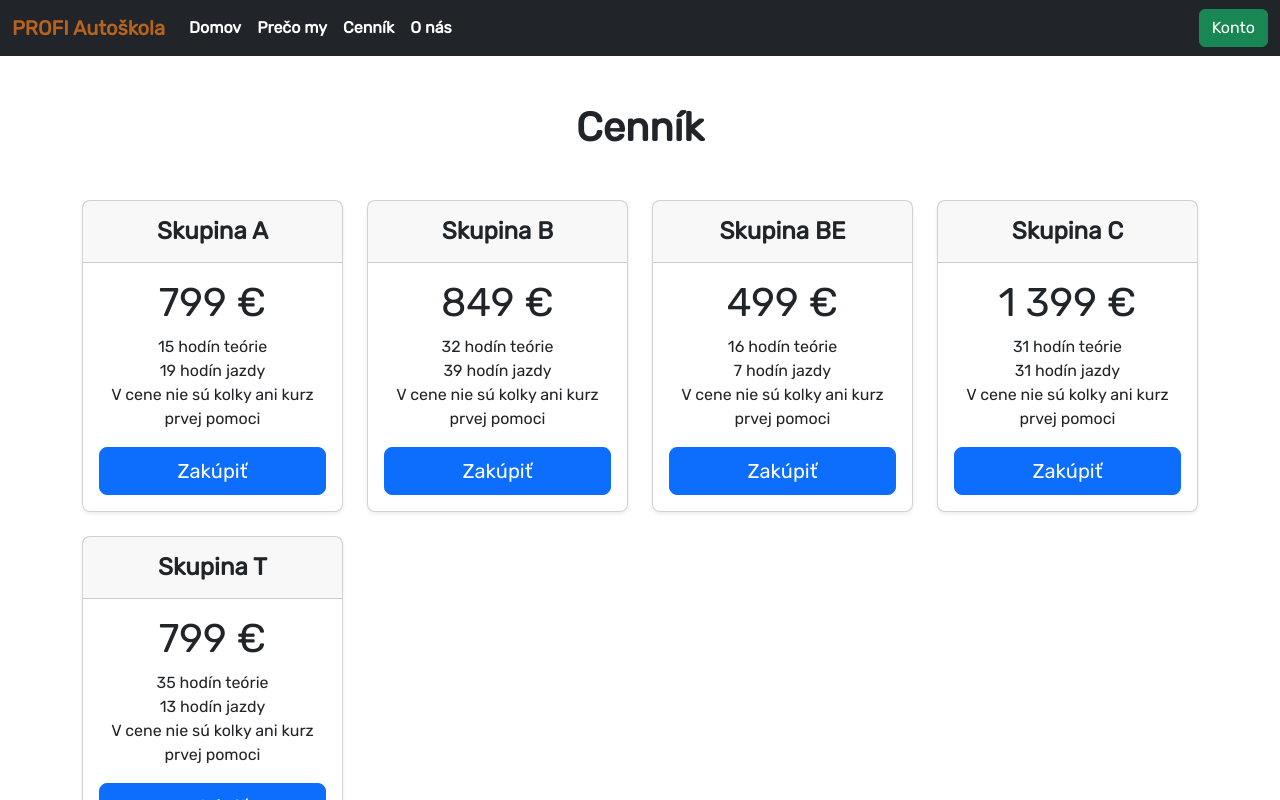
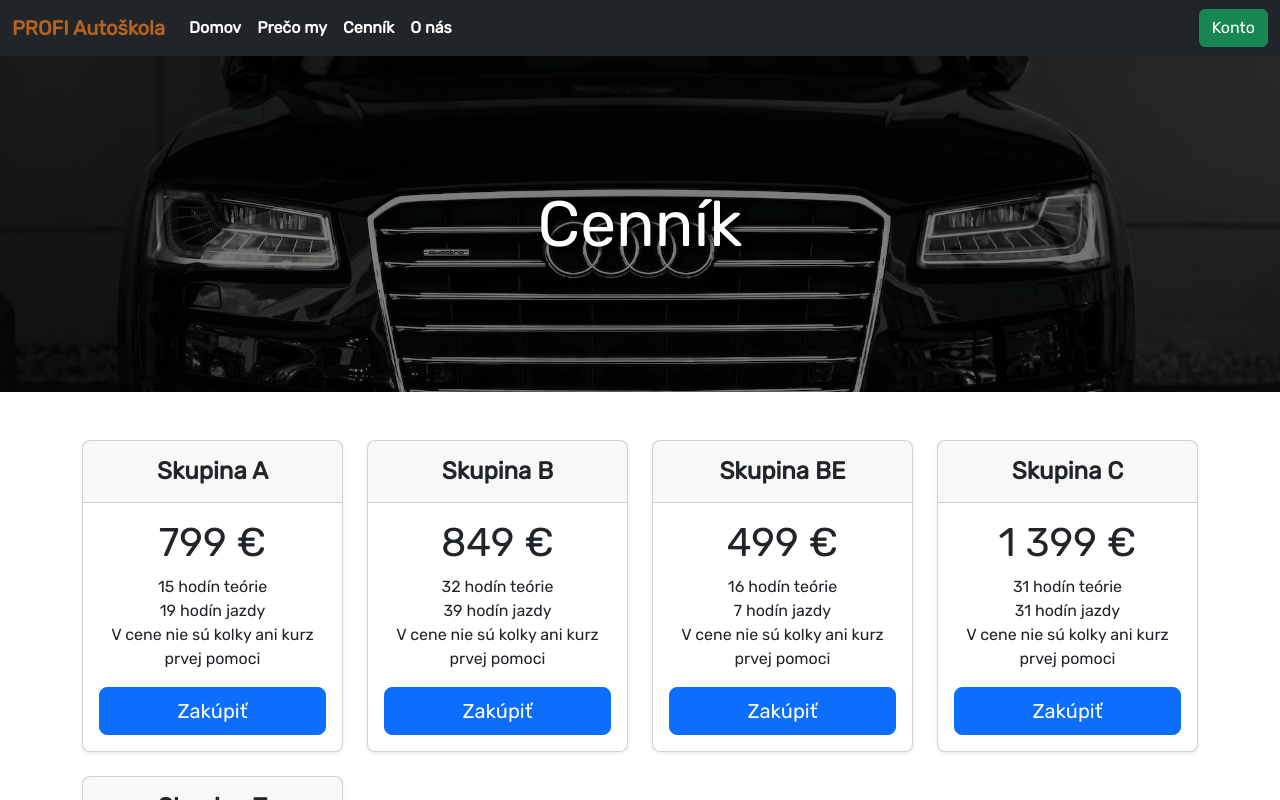
Before and after one commit to peto123455/vaii, a Vue app in the folder vaii-frontend/: page /pricing in a window 1280 px wide. Shown: the top 800 px of the page. Built offline with nearby package versions, Linux system fonts and the light colour scheme.

Commit message:
Small changes

```diff
--- a/vaii-frontend/src/assets/main.css
+++ b/vaii-frontend/src/assets/main.css
@@ -1,12 +1,20 @@
+/* Global CSS */
+
+* {
+  padding: 0;
+  margin: 0;
+}
+
 body {
   margin: 0;
   font-family: Rubik, sans-serif;
 }
 
-/*.main-page {
+.page-content {
   min-height: 100vh;
-  background: rgb(117,232,255);
-  background: linear-gradient(180deg, rgba(117,232,255,1) 0%, rgba(46,46,158,1) 82%, rgba(36,31,133,1) 100%);
+  /*background: rgb(117,232,255);
+  background: linear-gradient(180deg, rgba(117,232,255,1) 0%, rgba(46,46,158,1) 82%, rgba(36,31,133,1) 100%);*/
+  background: url("static-img/dark_geometric.png");
 }
 
 .page-container {
@@ -15,4 +23,24 @@ body {
   -webkit-box-shadow: 0px 0px 5px 3px rgba(0,0,0,0.75);
   -moz-box-shadow: 0px 0px 5px 3px rgba(0,0,0,0.75);
   box-shadow: 0px 0px 5px 3px rgba(0,0,0,0.75);
-}*/
+}
+
+.banner {
+  position: relative;
+}
+
+.banner img {
+  filter: brightness(50%);
+}
+
+.banner h1 {
+  position: absolute;
+  top: 50%;
+  left: 50%;
+  transform: translate(-50%, -50%);
+  color: white;
+  text-shadow: 0.3rem 0.3rem 0.3rem black;
+  font-size: 4em;
+  white-space: nowrap;
+  z-index: 1;
+}
--- a/vaii-frontend/src/components/ImageSlider.vue
+++ b/vaii-frontend/src/components/ImageSlider.vue
@@ -33,7 +33,7 @@
 <style scoped>
 .carousel-inner {
   height: 0;
-  padding-bottom: 33%;
+  padding-bottom: 26%;
 }
 
 .carousel-item {
--- a/vaii-frontend/src/components/News.vue
+++ b/vaii-frontend/src/components/News.vue
@@ -10,12 +10,12 @@ const props = defineProps({
   <div class="container">
     <div class="row row-cols-1 row-cols-lg-2 mb-3 shadow-lg">
       <div class="col p-0" v-if="flipped">
-        <img class="w-100 h-100 p-0" v-bind:src="props.imgSrc" alt="">
+        <img class="w-100 h-100 p-0" v-bind:src="props.imgSrc" alt="News Image">
       </div>
       <div class="col">
         <h2 class="mt-5 px-5">{{ props.title }}</h2>
         <h3 class="p-5 pt-0" >
-          <slot />
+          <slot></slot>
         </h3>
       </div>
       <div class="col p-0 shadow" v-if="!flipped">
--- a/vaii-frontend/src/components/Pricing.vue
+++ b/vaii-frontend/src/components/Pricing.vue
@@ -3,8 +3,7 @@ import PricingItem from './PricingItem.vue'
 </script>
 
 <template>
-  <div class="container">
-    <h1 class="fw-bold text-center my-5">Cenník</h1>
+  <div class="container mt-5">
     <div class="row row-cols-1 row-cols-sm-2 row-cols-md-3 row-cols-lg-4 mb-3 text-center">
       <PricingItem title="Skupina A" price="799 €">
         <li>15 hodín teórie</li>
--- a/vaii-frontend/src/components/WhyUs.vue
+++ b/vaii-frontend/src/components/WhyUs.vue
@@ -9,12 +9,12 @@ const props = defineProps({
   <div class="container">
     <div class="row row-cols-1 row-cols-lg-2 mb-3">
       <div class="col p-0 text-center d-flex align-items-center justify-content-center">
-        <img class="box p-0" v-bind:src="props.imgSrc" alt="">
+        <img class="box p-0" v-bind:src="props.imgSrc" alt="Why Us Image">
       </div>
       <div class="col">
         <h2 class="my-5 px-5 fw-bold">{{ props.title }}</h2>
         <h3 class="p-5 pt-0" >
-          <slot />
+          <slot></slot>
         </h3>
       </div>
     </div>
--- a/vaii-frontend/src/views/BenefitsView.vue
+++ b/vaii-frontend/src/views/BenefitsView.vue
@@ -5,12 +5,12 @@
 </script>
 
 <template>
-  <div class="main-page">
+  <div>
     <div class="banner">
       <img class="w-100" src="/static-img/benefits/banner.png" alt="">
       <h1>Prečo my ?</h1>
     </div>
-    <div class="container page-container mt-5">
+    <div class="container">
       <WhyUs title="Skúsení inštruktori" imgSrc="/static-img/benefits/experience.png">
         Naši inštruktori sú nielen odborníci vo svojom obore, ale majú aj bohaté skúsenosti a prístup k výučbe, ktorý je priateľský a motivujúci.
         Každý z našich inštruktorov je držiteľom príslušných osvedčení a podstúpil náročné školenia na zabezpečenie toho, že naši študenti budú získavať vedomosti a zručnosti potrebné na bezpečnú jazdu.
@@ -29,23 +29,4 @@
 </template>
 
 <style scoped>
-  .banner {
-    position: relative;
-  }
-
-  .banner img {
-    filter: brightness(50%);
-  }
-
-  .banner h1 {
-    position: absolute;
-    top: 50%;
-    left: 50%;
-    transform: translate(-50%, -50%);
-    color: white;
-    text-shadow: 0.3rem 0.3rem 0.3rem black;
-    font-size: 4em;
-    white-space: nowrap;
-    z-index: 1;
-  }
 </style>
--- a/vaii-frontend/src/views/PricingView.vue
+++ b/vaii-frontend/src/views/PricingView.vue
@@ -4,6 +4,10 @@ import Pricing from '../components/Pricing.vue'
 
 <template>
   <main>
+    <div class="banner">
+      <img class="w-100" src="/static-img/benefits/banner.png" alt="">
+      <h1>Cenník</h1>
+    </div>
     <Pricing />
   </main>
 </template>
```
Also changed, not shown: vaii-frontend/public/static-img/dark_geometric.png (added).
